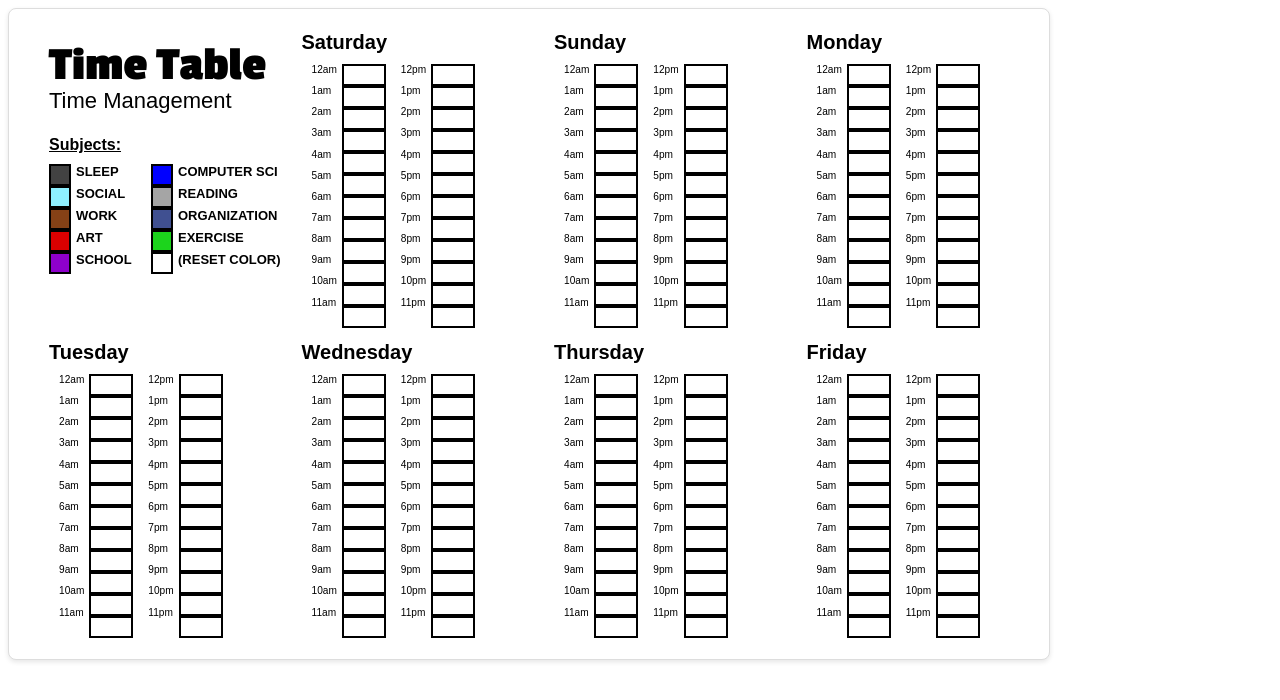
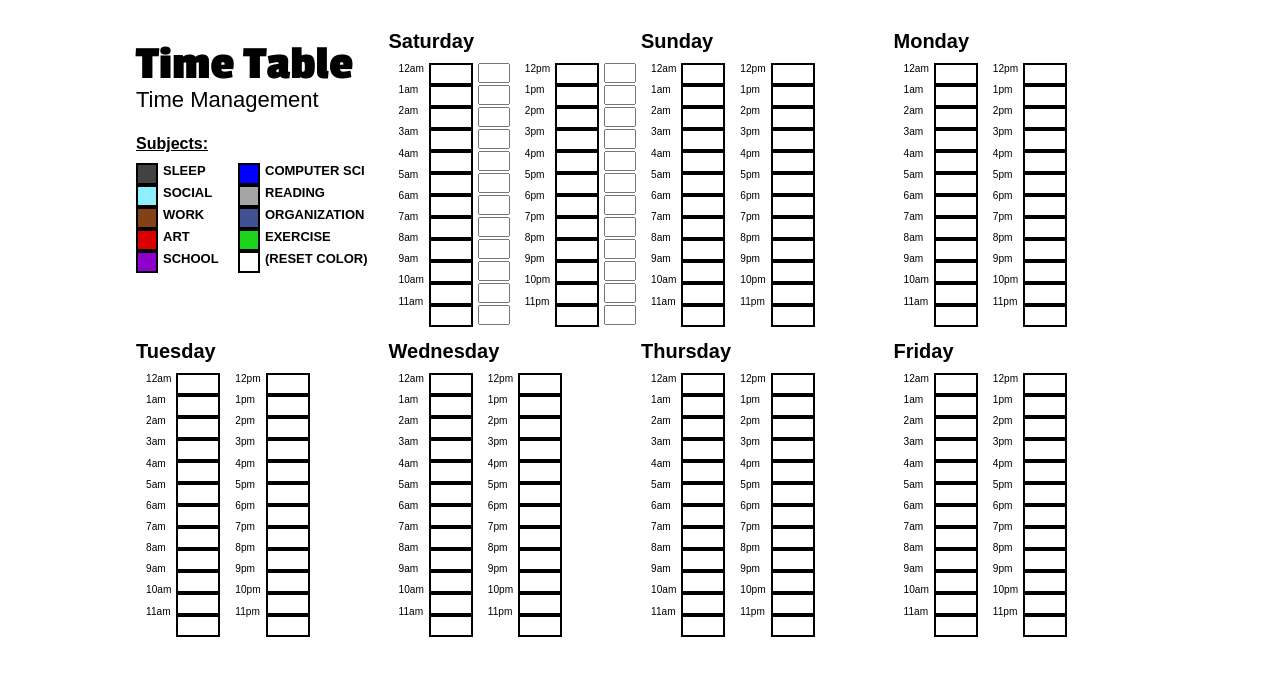
Before and after one commit to Israeli21/time-table-project, a plain HTML site: page layout.html in a window 1280 px wide. Drawn offline with Linux system fonts and the light colour scheme.

Commit message:
Added text boxes to show the specialized past-time done in that subject

```diff
--- a/layout.html
+++ b/layout.html
@@ -80,6 +80,20 @@
                 <div class="box" id="box-1"></div>
             </div>
             <div>
+                <input type = "text" class = "subject-skill">
+                <input type = "text" class = "subject-skill">
+                <input type = "text" class = "subject-skill">
+                <input type = "text" class = "subject-skill">
+                <input type = "text" class = "subject-skill">
+                <input type = "text" class = "subject-skill">
+                <input type = "text" class = "subject-skill">
+                <input type = "text" class = "subject-skill">
+                <input type = "text" class = "subject-skill">
+                <input type = "text" class = "subject-skill">
+                <input type = "text" class = "subject-skill">
+                <input type = "text" class = "subject-skill">
+            </div>
+            <div>
                 <p class = "hour-labels">12pm</p>
                 <p class = "hour-labels">1pm</p>
                 <p class = "hour-labels">2pm</p>
@@ -106,6 +120,20 @@
                 <div class="box" id="box-1"></div>
                 <div class="box" id="box-1"></div>
                 <div class="box" id="box-1"></div>
+            </div>
+            <div>
+                <input type = "text" class = "subject-skill">
+                <input type = "text" class = "subject-skill">
+                <input type = "text" class = "subject-skill">
+                <input type = "text" class = "subject-skill">
+                <input type = "text" class = "subject-skill">
+                <input type = "text" class = "subject-skill">
+                <input type = "text" class = "subject-skill">
+                <input type = "text" class = "subject-skill">
+                <input type = "text" class = "subject-skill">
+                <input type = "text" class = "subject-skill">
+                <input type = "text" class = "subject-skill">
+                <input type = "text" class = "subject-skill">
             </div>
         </div>
     </div>
--- a/style.css
+++ b/style.css
@@ -1,19 +1,17 @@
 body {
     font-family: Arial, sans-serif;
 }
-
 
 .body-grid-container {
     display: grid;
     grid-template-columns: repeat(auto-fill, minmax(200px, 1fr));
     gap: 10px; /* Creates space between columns */
-    padding: 20px;
+    padding: 0 10vw;
+    padding-top: 20px;
+    padding-bottom: 20px;
     width: 80%;
     max-width: 1000px;
     background-color: #fff;
-    border: 1px solid #ddd;
-    border-radius: 8px;
-    box-shadow: 0 2px 5px rgba(0, 0, 0, 0.1);
 }
 
 .grid-container {
@@ -47,7 +45,6 @@ body {
 }
 
 .weekday-container{
-    margin-left: 20px;
     height: 300px;
     width: 200px;
 }
@@ -58,3 +55,9 @@ body {
     margin-bottom: 0px;
     font-size: 20px;
 }
+
+.subject-skill{
+    width: 24px;
+    font-size: 12px;
+    margin-bottom: 2px;
+}
```
